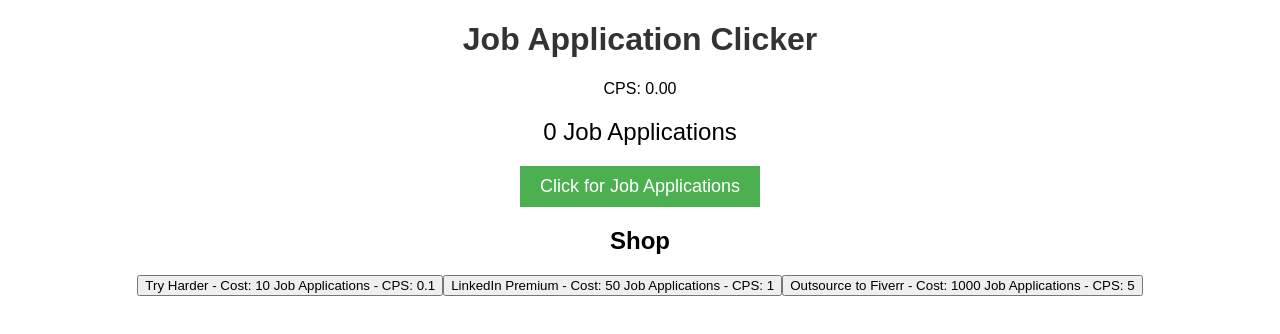
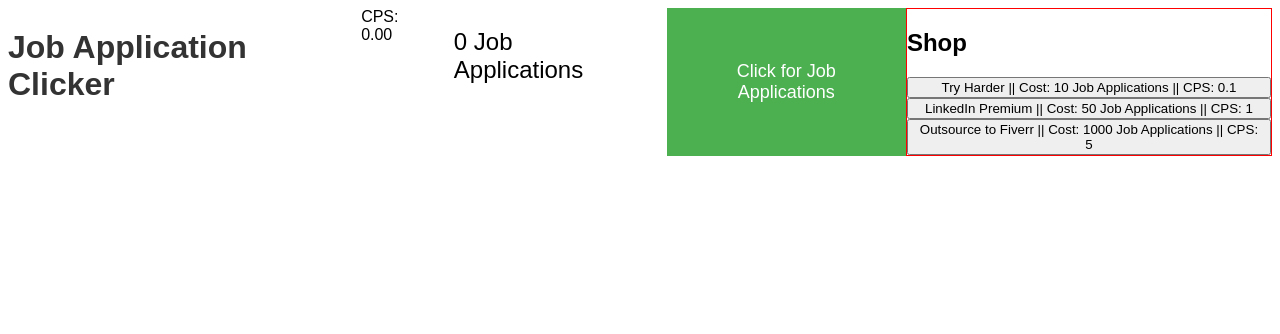
Before and after one commit to waxhsu/YGLO, a plain HTML site: page index.html in a window 1280 px wide. Drawn offline with Linux system fonts and the light colour scheme.

Commit message:
basic format done

```diff
--- a/css/style.css
+++ b/css/style.css
@@ -1,5 +1,5 @@
 body {
-  text-align: center;
+  display: flex;
   font-family: Arial, sans-serif;
 }
 
@@ -20,3 +20,25 @@ h1 {
   border: none;
   cursor: pointer;
 }
+
+#leftUI {
+  border: solid red 1px;
+  min-width: 50%;
+}
+
+#rightUI {
+  border: solid blue 2px;
+  min-width: 50%;
+}
+
+
+
+#shop {
+  border: solid red 1px;
+}
+
+#autoApplications {
+  display: flex;
+  flex-direction: column;
+
+}
--- a/index.js
+++ b/index.js
@@ -27,7 +27,7 @@ function updateShop() {
     autoApplicationsElement.innerHTML = "";
     for (const app of autoApplications) {
         const buyButton = document.createElement("button");
-        buyButton.textContent = `${app.name} - Cost: ${app.cost} Job Applications - CPS: ${app.clicksPerSecond}`;
+        buyButton.textContent = `${app.name} || Cost: ${app.cost} Job Applications || CPS: ${app.clicksPerSecond}`;
         buyButton.addEventListener("click", () => buyAutoApplication(app));
         autoApplicationsElement.appendChild(buyButton);
     }
```
